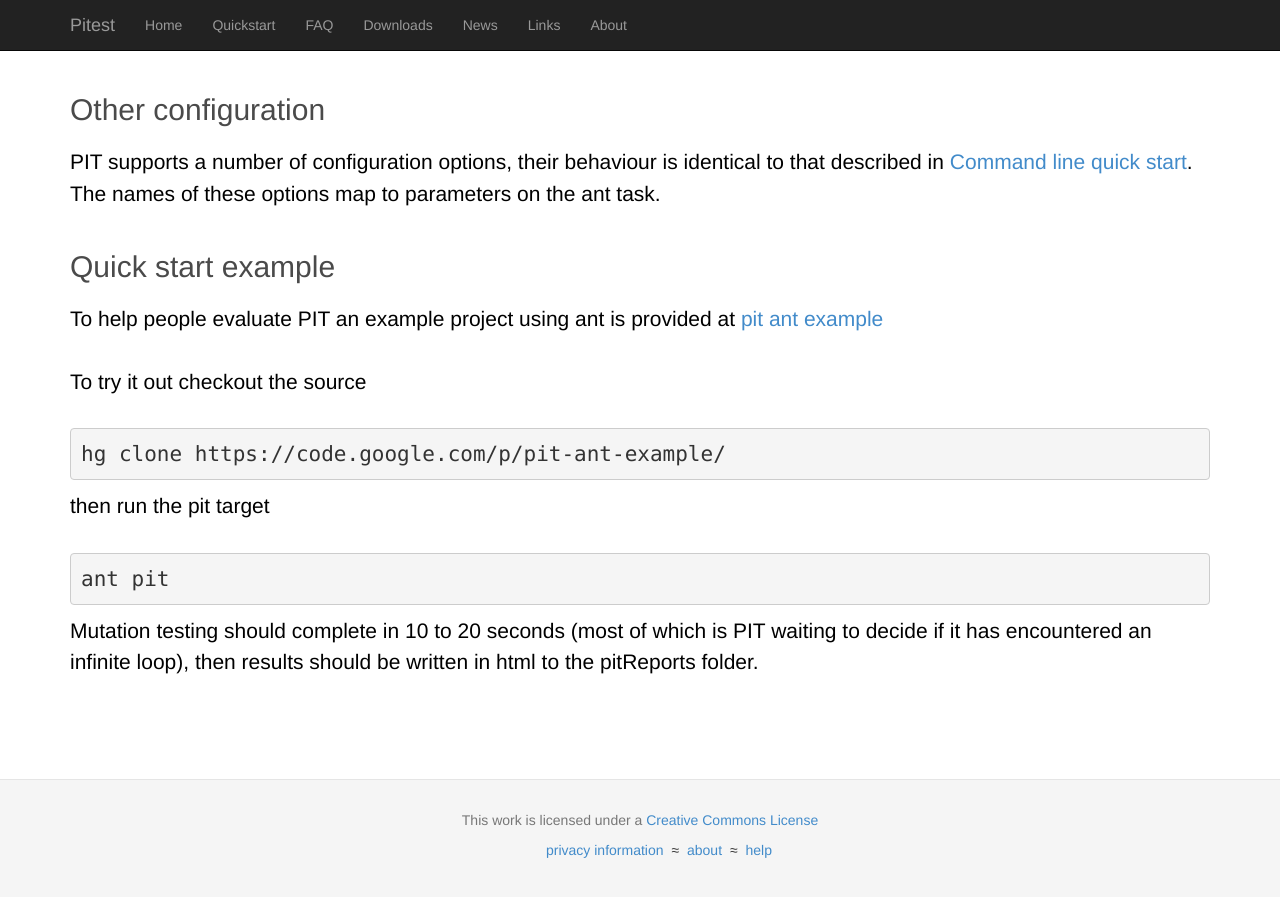
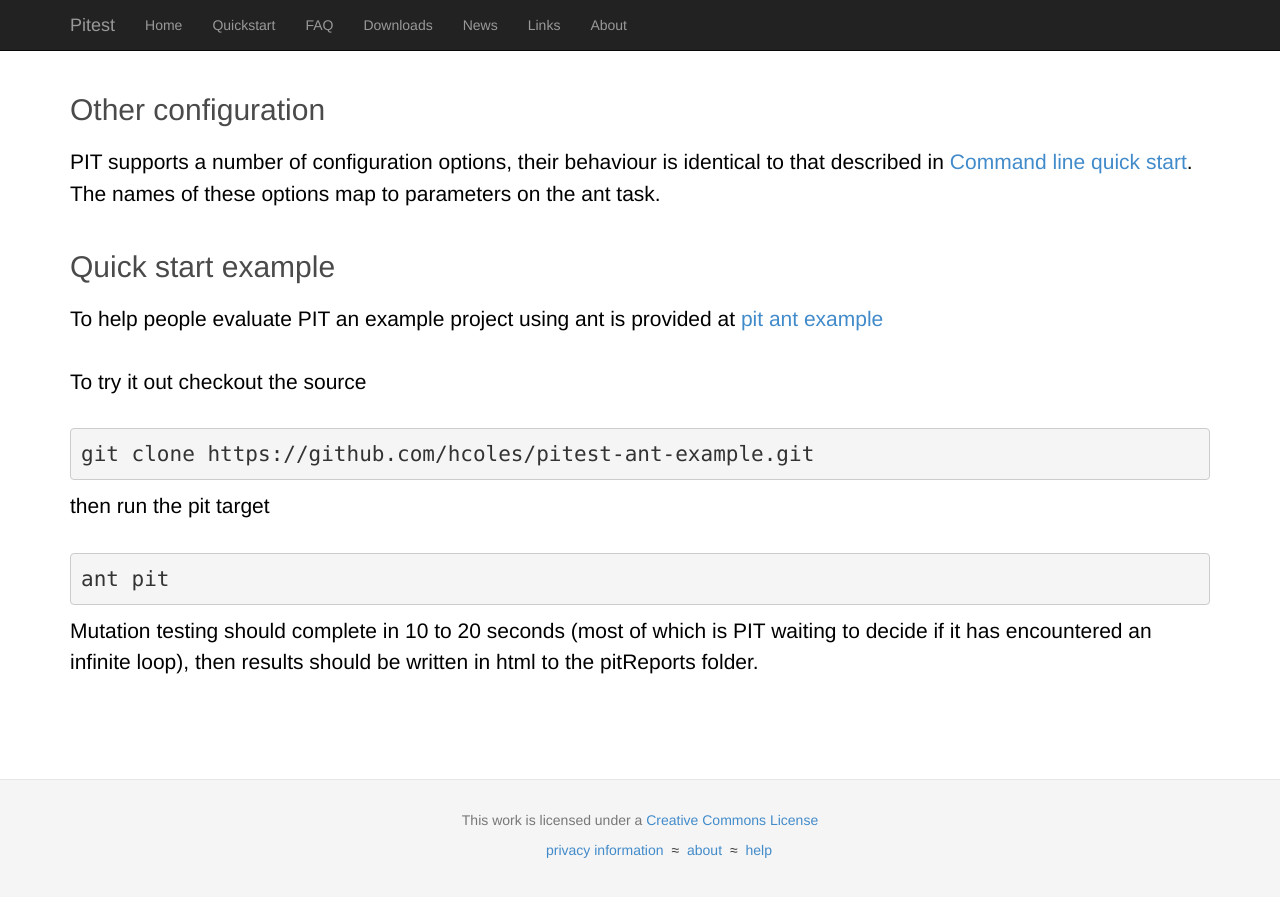
Before and after one commit to hcoles/pitest-site, a Jekyll site: the page built from quickstart/ant.markdown, in a window 1280 px wide and 900 px high, scrolled down 1371 px. Shown: the top 897 px of the window. Built offline with Jekyll 4.4.1, drawn with Linux system fonts in a browser that asks for light colours; Markdown is read by kramdown in place of the engine named in the settings; comment, search, counter and statistics services are not loaded.

Commit message:
Point at up to date example

```diff
--- a/quickstart/ant.markdown
+++ b/quickstart/ant.markdown
@@ -55,12 +55,12 @@
 
 ## Quick start example
 
-To help people evaluate PIT an example project using ant is provided at [pit ant example](http://code.google.com/p/pit-ant-example/)
+To help people evaluate PIT an example project using ant is provided at [pit ant example](https://github.com/hcoles/pitest-ant-example)
 
 To try it out checkout the source
 
 <pre class="prettyprint lang-bash">
-hg clone https://code.google.com/p/pit-ant-example/
+git clone https://github.com/hcoles/pitest-ant-example.git
 </pre>
 
 then run the pit target
```
